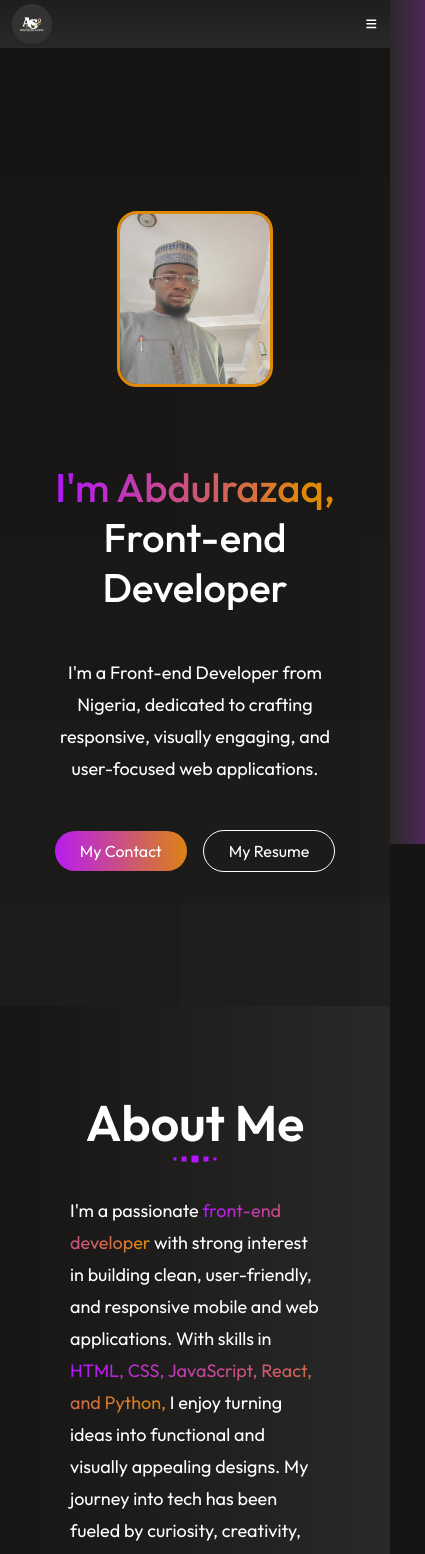
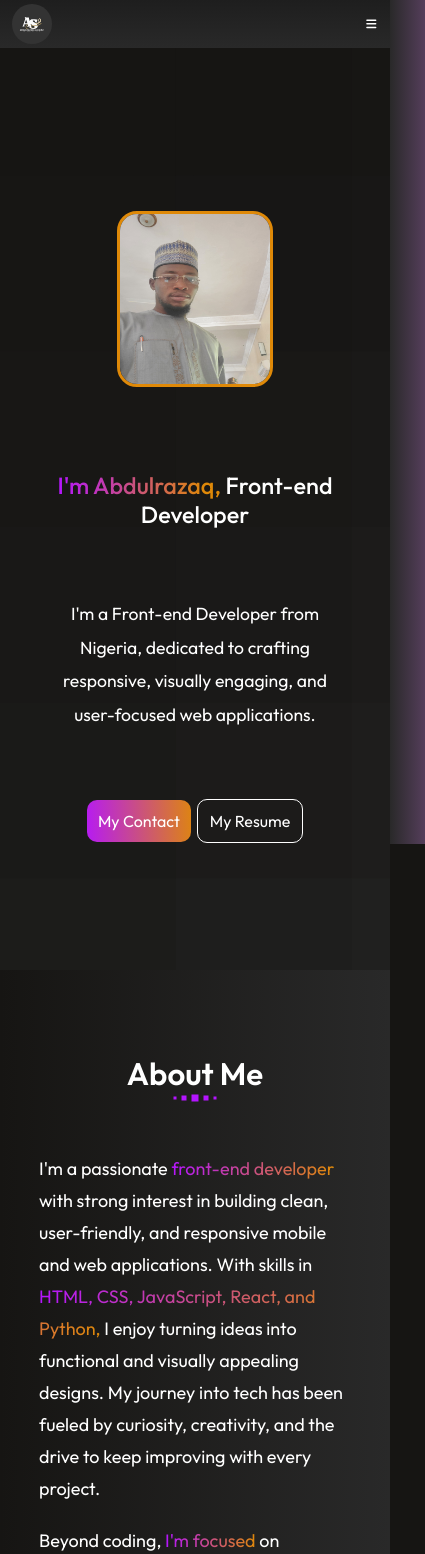
Before and after one commit to SAOMEIZA01/my-react-portfolio, a React (Vite) app: page / in a window 390 px wide. Shown: the top 1554 px of the page, 425 px wide, since content can reach past the window. Built offline with nearby package versions, Linux system fonts and the light colour scheme.

Commit message:
General update

```diff
--- a/src/Components/About/About.css
+++ b/src/Components/About/About.css
@@ -21,7 +21,7 @@
     display: flex;
     align-items: center;
     flex-direction: column;
-    margin-bottom: 20px;
+    margin-bottom: 2vh;
 }
 .about-title h1 {
     padding: 0 3vw;
@@ -94,7 +94,7 @@
     display: flex;
     flex-direction: column;
     align-items: center;
-    gap: 10px;
+    gap: 1.5vh;
     transition: 0.5s;
 }
 .about-achievment:hover {
@@ -110,7 +110,7 @@
     -webkit-text-fill-color: transparent;
 }
 .about-achievment p {
-    font-size: 100%;
+    font-size: 1rem;
     font-weight: 500;
 }
 .about-achievment hr {
@@ -129,11 +129,14 @@
 @media (max-width: 768px) {
     .about {
         align-items: center;
-        margin: 50px 70px;
-        gap: 80px;
+        margin: 5vh 10vw;
+        gap: 8vh;
+    }
+    .about-title {
+        margin-bottom: 6vh;
     }
     .about-title h1 {
-        font-size: 50px;
+        font-size: 8vw;
         padding: 0;
     }
     .about-title img {
@@ -174,7 +177,7 @@
         justify-content: space-between;
     }
     .about-achievment {
-        gap: 10px;
+        gap: 2vw;
     }
     .about-achievment h2 {
         font-size: 2.5rem;
@@ -182,6 +185,6 @@
     }
     .about-achievment p {
         text-align: center;
-        font-size: 12px;
+        font-size: 1rem;
     }
 }
--- a/src/Components/Contact/Contact.css
+++ b/src/Components/Contact/Contact.css
@@ -5,7 +5,7 @@
     justify-content: center;
     gap: 80px;
     padding-top: 40px;
-    margin: 80px 140px;
+    margin: 8vh 10vw;
 }
 .contact-title {
     position: relative;
@@ -105,9 +105,9 @@
     border-radius: 40px;
     background: linear-gradient(264deg, #DF8908 -5.09%, #B415FF 106.28%);
     font-size: clamp(1em, 1vw, 2em);
-    font-weight: 200;
+    font-weight: 500;
     padding: 2vh 2.5vw;
-    margin-bottom: 50px;
+    margin-bottom: 8vh;
     cursor: pointer;
     transition: 0.3s;
 }
@@ -131,7 +131,7 @@
 @media (max-width: 768px) {
     .contact {
         gap: 5vw;
-        margin: 5vw 7vw;
+        margin: 5vw 10vw;
         align-items: center;
     }
     .contact-title h1 {
--- a/src/Components/Footer/Footer.css
+++ b/src/Components/Footer/Footer.css
@@ -1,8 +1,8 @@
 .footer {
-    margin: 50px  140px;
+    margin: 5vh  10vw;
     display: flex;
     flex-direction: column;
-    gap: 30px;
+    gap: 3vh;
 }
 .footer-top {
     display: flex;
@@ -10,8 +10,7 @@
     justify-content: space-between;
 }
 .footer-top-left p {
-    font-size: 90%;
-    max-width: 400px;
+    font-size: 1rem;
 }
 .footer-top-left img {
     width: 6vw;
@@ -27,7 +26,8 @@
     display: flex;
     align-items: center;
     justify-content: center;
-    gap: 30px;
+    gap: 2vw;
+    width: 65%;
     padding: 1.5vw 2.1vw;
     border-radius: 3vw 0 0 3vw;
     margin-right: 1px;
@@ -57,6 +57,7 @@
     background: linear-gradient(264deg, #DF8908 -5.09%, #B415FF 106.28%);
     cursor: pointer;
     transition: 0.3s;
+    width: 35%;
 }
 .footer-subscribe:hover {
     border: solid 2px #fff;
@@ -71,13 +72,22 @@
 }
 .footer-bottom-right {
     display: flex;
-    gap: 3vw;
-    margin-bottom: 50px;
+    gap: 1vw;
+    margin-bottom: 6vh;
+}
+.footer-bottom-right p {
+    padding: 1.5vh 2.5vw;
+    text-align: center;
+    border-radius: 10px;
+    border: solid 1px #a0a0a0;
+}
+.footer-bottom-right p:hover {
+    background: linear-gradient(264deg, #DF8908 -5.09%, #B415FF 106.28%);
 }
 
 @media (max-width: 768px) {
     .footer {
-        margin: 5vw 7vw;
+        margin: 5vw 10vw;
     }
     .footer-top {
         flex-direction: column;
--- a/src/Components/Footer/Footer.jsx
+++ b/src/Components/Footer/Footer.jsx
@@ -24,9 +24,9 @@ const Footer = () => {
         <div className="footer-bottom">
             <p className="footer-bottom-left">© 2025 Abdulrazaq Shuaibu | All Rights Reserved</p>
             <div className="footer-bottom-right">
-                <p>📝Term Of Service</p>
-                <p>⚖ Privacy Policy</p>
-                <p>🔗 Connect With Me</p>
+                <p>Term Of Service</p>
+                <p>Privacy Policy</p>
+                <p>Connect With Me</p>
             </div>
         </div>
     </div>
--- a/src/Components/Hero/Hero.css
+++ b/src/Components/Hero/Hero.css
@@ -2,7 +2,7 @@
     display: flex;
     align-items: center;
     flex-direction: column;
-    gap: 35px;
+    gap: 6vh;
     /*margin-top: 150px;*/
     background: url('../../assets/radiant_gradient(2).svg');
     background-size: cover;
@@ -18,7 +18,7 @@
 .hero h1 {
     text-align: center;
     width: 80%;
-    font-size: 50px;
+    font-size: 3.5rem;
     font-weight: 500;
 }
 .hero h1 span {
@@ -31,7 +31,7 @@
 .hero p {
     width: 50%;
     text-align: center;
-    font-size: 22px;
+    font-size: 1.5rem;
     line-height: 40px;
 }
 .hero-action {
@@ -70,30 +70,33 @@
         border: solid 3px #DF8908;
     }
     .hero h1 {
-        margin-top: 40px;
-        font-size: 40px;
+        margin-top: 4vh;
+        font-size: 6vw;
         width: 90%;
     }
     .hero p {
         width: 70%;
-        font-size: 18px;
-        line-height: 32px;
-        margin: 10px 0;
+        font-size: 1.1rem;
+        line-height: 4vh;
+        margin: 2vh 0;
     }
     .hero-action {
-        gap: 16px;
-        font-size: 18px;
+        gap: 1.6vw;
+        font-size: 1rem;
         font-weight: 400;
         margin-bottom: 25vh;
     }
     .hero-connect {
-        padding: 10px 25px;
-        border-radius: 40px;
-        font-size: 16px;
+        padding: 1.3vh 2.8vw;
+        border-radius: 10px;
+        font-size: 1em;
     }
     .hero-resume {
-        padding: 10px 25px;
-        border-radius: 40px;
-        font-size: 16px;
+        display: flex;
+        align-items: center;
+        padding: 1.3vh 3vw;
+        border-radius: 10px;
+        font-size: 1em;
+        border: solid 1px #fff;
     }
 }
--- a/src/Components/MyWork/MyWork.css
+++ b/src/Components/MyWork/MyWork.css
@@ -4,12 +4,12 @@
     align-items: center;
     justify-content: center;
     padding-top: 40px;
-    gap: 80px;
-    margin: 80px 170px;
+    gap: 10vh;
+    margin: 8vh 10vw;
 }
 .mywork-title {
     position: relative;
-    margin-bottom: 20px;
+    margin-bottom: 3vh;
 }
 .mywork-title img {
     width: 28vw;
@@ -26,7 +26,7 @@
 .mywork-container {
     display: grid;
     grid-template-columns: 1fr 1fr 1fr;
-    gap: 40px;
+    gap: 3vw;
 }
 .mywork-container img {
     box-sizing: border-box;
@@ -64,7 +64,7 @@
 @media (max-width: 768px) {
     .mywork {
         gap: 50px;
-        margin: 50px 70px;
+        margin: 5vh 10vw;
         align-items: center;
     }
     .mywork-title h1 {
@@ -80,16 +80,16 @@
     }
     .mywork-container {
         grid-template-columns: 1fr 1fr;
-        gap: 30px;
+        gap: 4vw;
     }
     .mywork-container img {
         width: 100%;
         height: 100%;
     }
     .mywork-showmore {
-        padding: 20px 40px;
-        font-size: 18px;
-        margin: 30px auto;
+        padding: 2vh 4vw;
+        font-size: 1rem;
+        margin: 3vh auto;
         cursor: pointer;
     }
 }
--- a/src/Components/Navbar/Navbar.css
+++ b/src/Components/Navbar/Navbar.css
@@ -85,7 +85,7 @@
         align-items: start;
         top: 0;
         gap: 3vw;
-        background: linear-gradient(90deg, #292929, #B923E1);
+        background: linear-gradient(90deg, #292929, #d47bec);
         width: 35vw;
         height: 100%;
         z-index: 2;
--- a/src/Components/Services/Services.css
+++ b/src/Components/Services/Services.css
@@ -64,7 +64,6 @@
     font-size: clamp(1em, 1.3vw, 1.5em);
     color: #d4d4d4;
     line-height: 3.5vh;
-    max-width: none;
 }
 .services-readmore {
     display: flex;
@@ -82,35 +81,36 @@
 @media (max-width: 768px) {
     .services {
         align-items: center;
-        gap: 70px;
-        margin: 20px 70px;
+        gap: 5vh;
+        margin: 5vh 10vw;
     }
     .services-title h1 {
         padding: 0;
-        font-size: 50px;
+        font-size: 8vw;
     }
     .services-title img {
         position: absolute;
-        width: 190px;
-        margin-right: -20px;
+        width: 30vw;
+        top: 5vh;
+        margin-right: -2vw;
     }
     .services-container {
         grid-template-columns: 1fr 1fr;
     }
     .services-format {
-        gap: 20px;
-        padding: 30px;
+        gap: 2vh;
+        padding: 3vw;
         font-weight: 350;
     }
     .services-format h3 {
-        font-size: 23px;
+        font-size: clamp(1em, 2.5vw, 1.3em);
     }
     .services-format p {
-        font-size: 18px;
-        line-height: 30px;
+        font-size: clamp(1em, 2vw, 1.5em);
+        line-height: 3.5vh;
         max-width: none;
     }
     .services-readmore {
-        font-size: 16px;
+        font-size: 1em;
     }
 }
```
